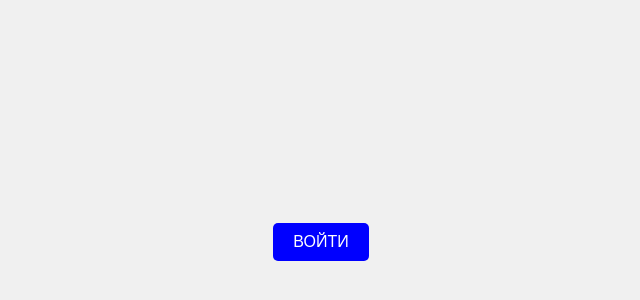
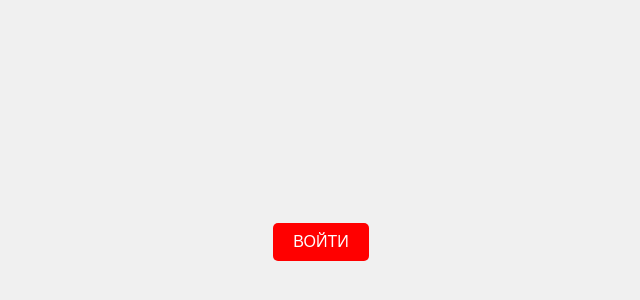
Before and after one commit to ramazan009-js/ST, a plain HTML site: page index.html in a window 1280 px wide. Shown: the part 158-458 px from the top of the page, without its empty margins (319-959 px from the left). Drawn offline with Linux system fonts and the light colour scheme.

Commit message:
Update index.html

```diff
--- a/index.html
+++ b/index.html
@@ -20,7 +20,7 @@
             font-size: 16px;
             cursor: pointer;
             border: none;
-            background-color: BLUE;
+            background-color: red;
             color: white;
             border-radius: 5px;
             transition: background-color 0.3s ease;
```
